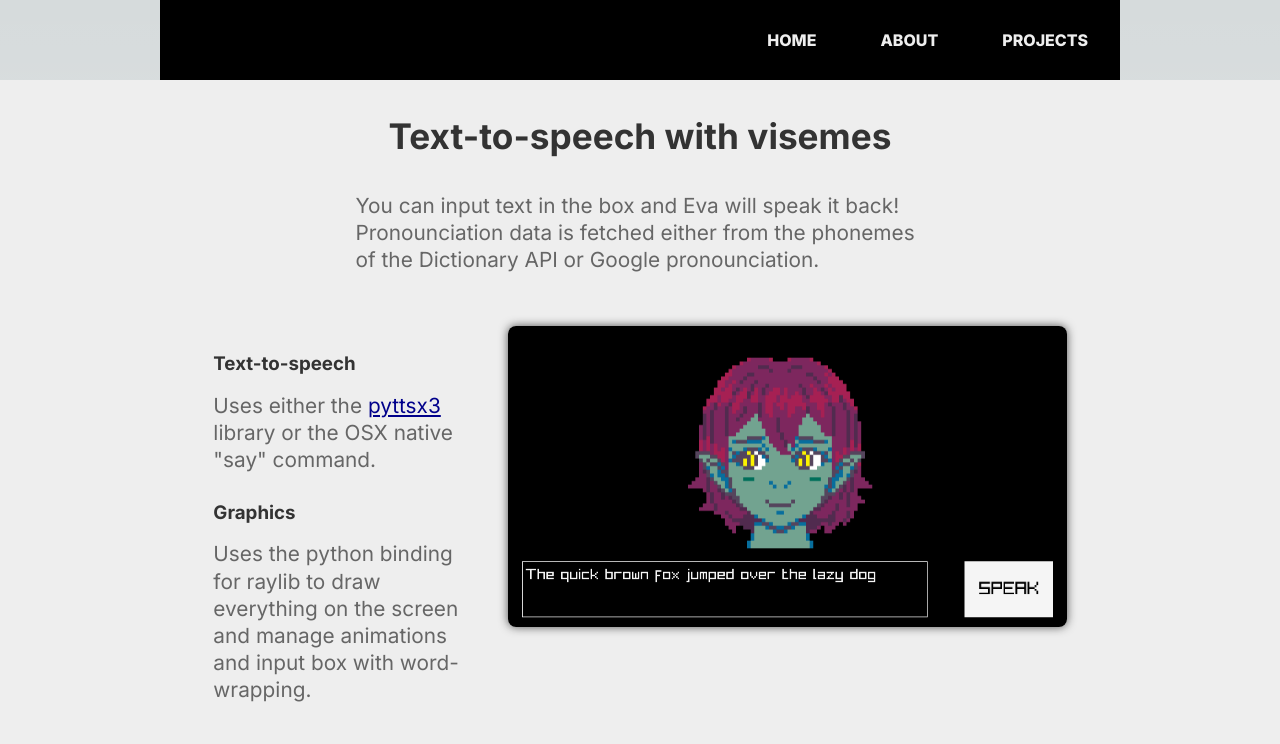
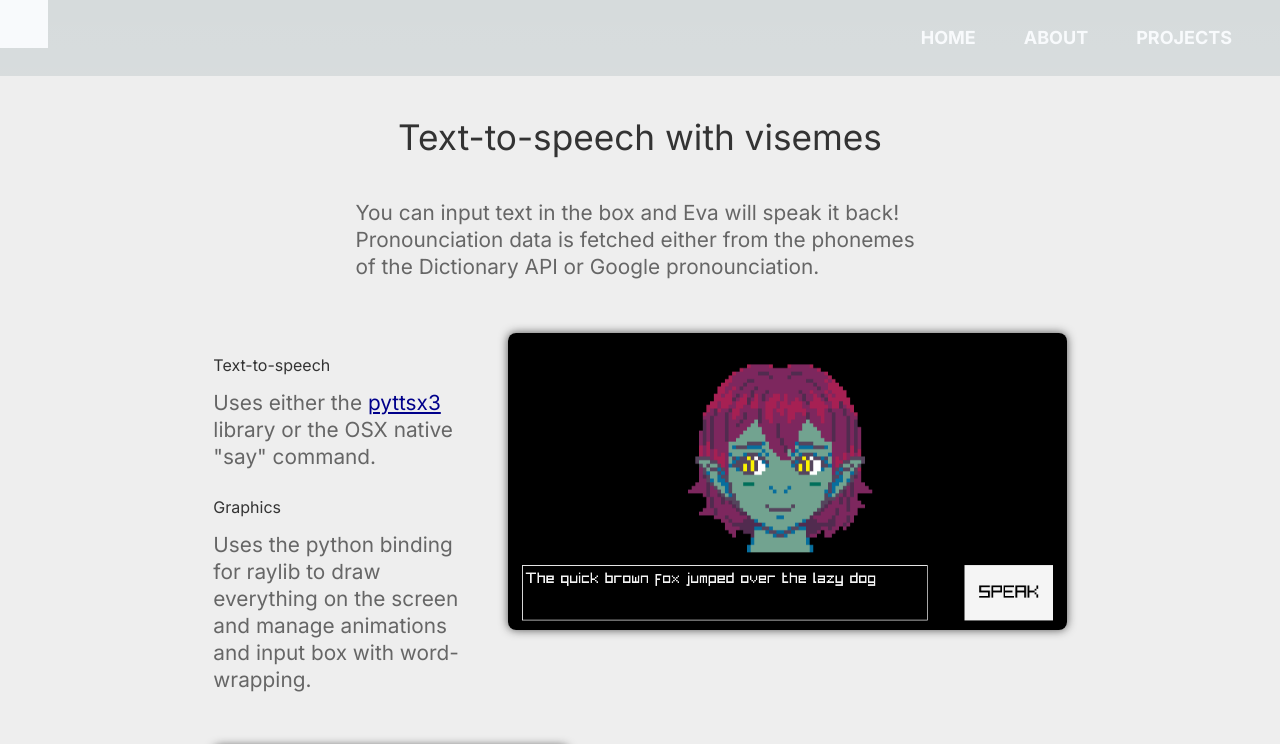
Before and after one commit to Lorenzo603/showroom, a Next.js app: page /project/eva-tts-lip-sync in a window 1280 px wide. Shown: the top 744 px of the page. Built offline with nearby package versions, Linux system fonts and the light colour scheme; no server answers.

Commit message:
Added Tailwind CSS - converted Header

```diff
--- a/package.json
+++ b/package.json
@@ -19,7 +19,10 @@
     "react-dom": "^18"
   },
   "devDependencies": {
+    "autoprefixer": "^10.4.20",
     "eslint": "^8",
-    "eslint-config-next": "14.0.4"
+    "eslint-config-next": "14.0.4",
+    "postcss": "^8.4.47",
+    "tailwindcss": "^3.4.13"
   }
 }
--- /dev/null
+++ b/postcss.config.js
@@ -0,0 +1,6 @@
+module.exports = {
+  plugins: {
+    tailwindcss: {},
+    autoprefixer: {},
+  },
+}
--- a/src/app/globals.css
+++ b/src/app/globals.css
@@ -1,3 +1,7 @@
+@tailwind base;
+@tailwind components;
+@tailwind utilities;
+
 :root {
   --max-width: 1100px;
   --border-radius: 12px;
@@ -98,51 +102,6 @@ a {
 }
 
 /* Customs */
-
-/* Header */
-
-header {
-  display: flex;
-  justify-content: center;
-}
-
-.header {
-  overflow: hidden;
-  background-color: black;
-}
-
-.header a {
-  float: left;
-  color: #eee;
-  text-decoration: none;
-  text-align: center;
-  font-weight: 800;
-  line-height: 1em;
-  text-transform: uppercase;
-  padding: 2em;
-}
-
-.header a:hover {
-  cursor: pointer;
-  background-color: #eee;
-  color: black;
-}
-
-.header-right {
-  float: right;
-}
-
-@media screen and (max-width: 800px) {
-  .header a {
-    float: none;
-    display: block;
-    text-align: left;
-  }
-
-  .header-right {
-    float: none;
-  }
-}
 
 /* Hero Content */
 
@@ -438,7 +397,6 @@ footer {
   flex-direction: column;
 }
 
-.page-header,
 .page-footer {
   flex-grow: 0;
   flex-shrink: 0;
--- a/src/components/Header.js
+++ b/src/components/Header.js
@@ -1,24 +1,27 @@
-import { Grid } from "@mui/material";
 import Link from "next/link";
+import HeaderNavLink from "./HeaderNavLink";
 
 const Header = () => {
 
   return (
-    <Grid item xs={12} className="page-header">
+    <div>
       <header>
-        <div style={{ width: "75%" }}>
-          <div className="header">
+        <div className="header">
+          <span className="hidden sm:inline
+              float-left text-slate-50 text-center text-lg font-bold uppercase p-6 hover:text-slate-900 hover:bg-slate-50">
             <Link href="/">{process.env.NEXT_PUBLIC_PERSONAL_NAME}</Link>
-            <div className="header-right">
-              <Link href="/#home">Home</Link>
-              <Link href="/#about">About</Link>
-              <Link href="/#projects">Projects</Link>
+          </span>
+          <nav>
+            <div className="sm:float-right flex flex-col sm:flex-row text-left px-6">
+              <HeaderNavLink href="/#home">Home</HeaderNavLink>
+              <HeaderNavLink href="/#about">About</HeaderNavLink>
+              <HeaderNavLink href="/#projects">Projects</HeaderNavLink>
             </div>
-          </div>
+          </nav>
         </div>
       </header>
 
-    </Grid>
+    </div>
   );
 };
 
--- /dev/null
+++ b/src/components/HeaderNavLink.js
@@ -0,0 +1,16 @@
+import Link from "next/link";
+
+const HeaderNavLink = (props) => {
+
+    return (
+        <Link className="
+            p-6
+            text-slate-50 text-lg font-bold uppercase
+            hover:text-slate-900 hover:bg-slate-50"
+            href={props.href}>
+            {props.children}
+        </Link>
+    );
+};
+
+export default HeaderNavLink;
--- /dev/null
+++ b/tailwind.config.js
@@ -0,0 +1,15 @@
+/** @type {import('tailwindcss').Config} */
+module.exports = {
+  content: [
+    "./app/**/*.{js,ts,jsx,tsx,mdx}",
+    "./pages/**/*.{js,ts,jsx,tsx,mdx}",
+    "./components/**/*.{js,ts,jsx,tsx,mdx}",
+
+    // Or if using `src` directory:
+    "./src/**/*.{js,ts,jsx,tsx,mdx}",
+  ],
+  theme: {
+    extend: {},
+  },
+  plugins: [],
+}
```
Also changed, not shown: 1 other file (tests, documents, lock files or other folders).
